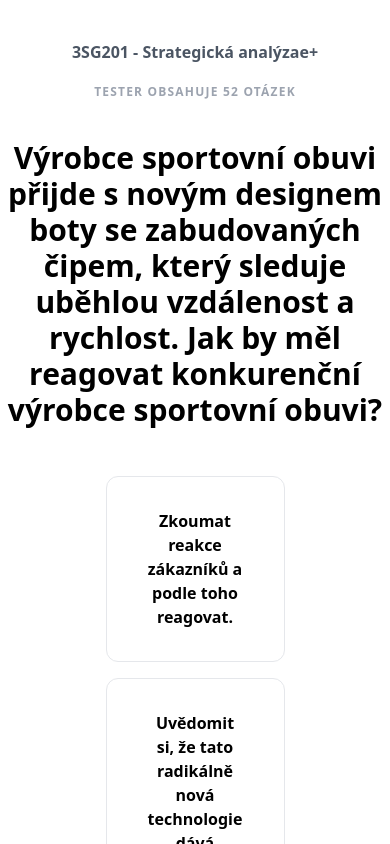
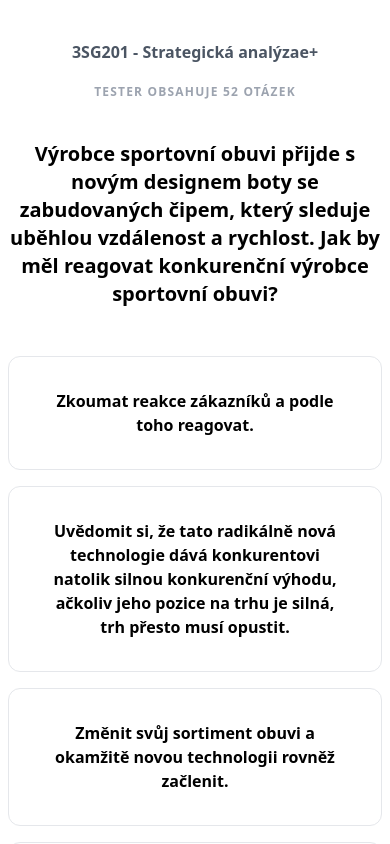
Before and after one commit to jirkavrba/vse-tester-template, a React (Create React App) app: page / in a window 390 px wide. Shown: the top 844 px of the page. Built offline with nearby package versions, Linux system fonts and the light colour scheme.

Commit message:
"""Responsive""" design

```diff
--- a/src/components/Question.tsx
+++ b/src/components/Question.tsx
@@ -11,12 +11,12 @@ interface QuestionProps {
 const Question: FC<QuestionProps> = ({text, answers, revealed, onSelect}: QuestionProps) => {
     return (
         <div className="mx-auto">
-            <h1 className="text-3xl font-black text-center max-w-4xl mx-auto">{text}</h1>
+            <h1 className="text-xl md:text-3xl font-black text-center max-w-4xl mx-auto">{text}</h1>
             <div className="w-screen flex flex-col items-center">
-                <ul className="flex flex-col items-stretch mt-10 w-1/2">
+                <ul className="flex flex-col items-stretch mt-10 w-full md:w-1/2">
                     {answers.map((answer, i) => {
                         if (revealed) {
-                            return <li key={i} className={`px-10 py-8 m-2 rounded-xl font-black ${answer.correct ? 'text-green-800 bg-green-200' : 'text-red-800 bg-red-200'}`}>{answer.text}</li>
+                            return <li key={i} className={`px-10 py-4 md:py-8 m-2 rounded-xl font-black ${answer.correct ? 'text-green-800 bg-green-200' : 'text-red-800 bg-red-200'}`}>{answer.text}</li>
                         }
 
                         return <li key={i} onClick={() => onSelect(answer.correct)} className="px-10 py-8 m-2 rounded-xl font-black border transition transform hover:scale-110 hover:shadow-xl cursor-pointer bg-white">{answer.text}</li>
--- a/src/components/QuestionsOverview.tsx
+++ b/src/components/QuestionsOverview.tsx
@@ -28,7 +28,7 @@ const QuestionsOverview: FC<QuestionsOverviewProps> = ({questions, current, onSe
                 <div className="text-gray-300 mx-3">=</div>
                 <div className="text-gray-500">{percentage}%</div>
             </div>
-            <div className="flex flex-row content-center justify-center flex-wrap w-1/2">
+            <div className="flex flex-row content-center justify-center flex-wrap w-full md:w-1/2">
                 {sorted.map(question => (
                     <QuestionSquare key={question.position} onClick={() => onSelect(question.position)} question={question} highlight={question.position === current}/>
                 ))}
```
